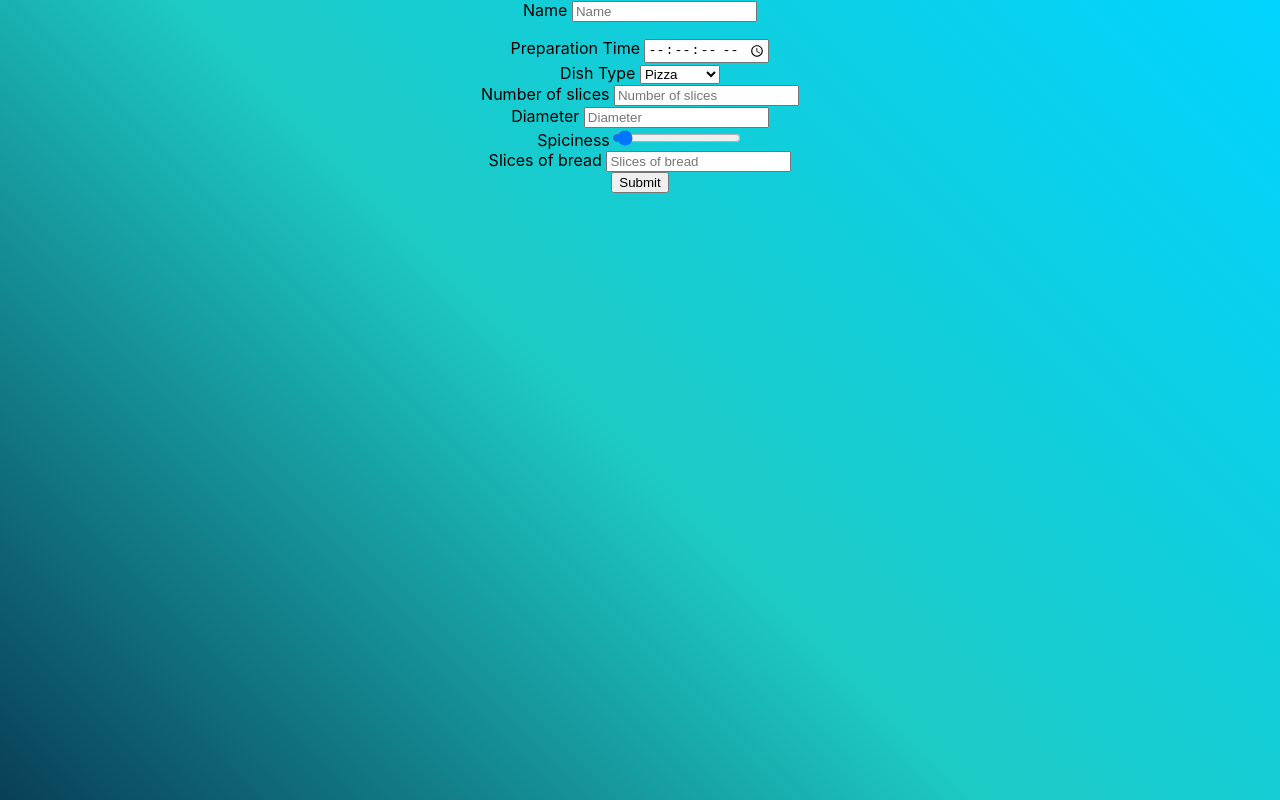
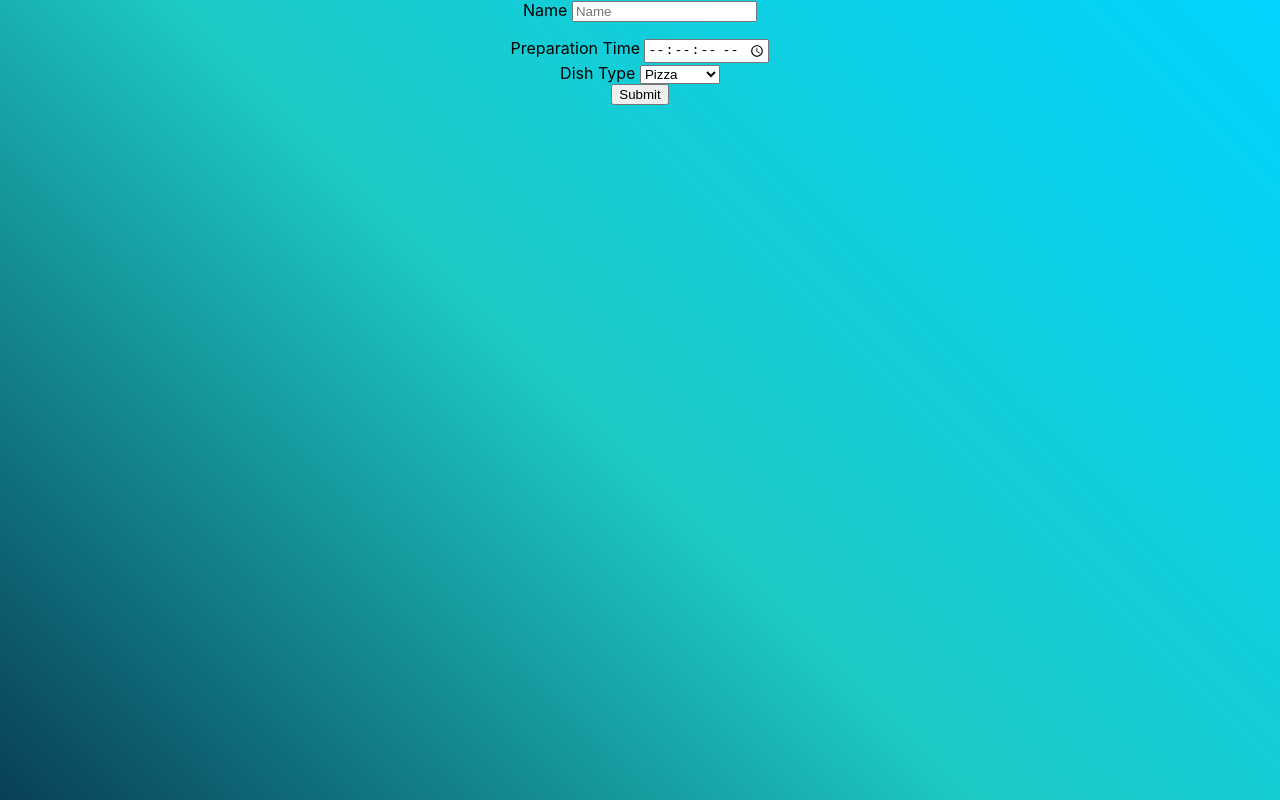
Before and after one commit to Novacci/food-form, a React (Create React App) app: page / in a window 1280 px wide. Built offline with nearby package versions, Linux system fonts and the light colour scheme.

Commit message:
Added conditional rendering of inputs

```diff
--- a/src/Form/Form.tsx
+++ b/src/Form/Form.tsx
@@ -1,6 +1,5 @@
 import './Form.scss';
 import { useForm } from 'react-hook-form';
-import { useState } from 'react';
 import Card from '../Card/Card';
 
 type FormData = {
@@ -19,8 +18,6 @@
 }
 
 const Form = () => {
-  const [selectedOption, setSelectedOption] = useState(undefined);
-
   const {
     register,
     handleSubmit,
@@ -40,9 +37,6 @@
 
   console.log(errors);
 
-  //   const selectOptionHandler = (event) => {
-  //     setSelectedOption(event.target.value);
-  //   };
   const watchSelectedOption = watch('type');
   console.log(watchSelectedOption);
 
@@ -93,6 +87,9 @@
             <option value="Sandwich">Sandwich</option>
           </select>
         </div>
+
+        {watchSelectedOption === DishType.Pizza && (
+          <>
             <div>
               <label htmlFor="numberOfSlices">Number of slices </label>
               <input
@@ -106,7 +103,6 @@
                 })}
               />
             </div>
-
             <div>
               <label htmlFor="diameter">Diameter </label>
               <input
@@ -116,6 +112,9 @@
                 {...register('diameter', { required: true, max: 60, min: 0 })}
               />
             </div>
+          </>
+        )}
+        {watchSelectedOption === DishType.Soup && (
           <div>
             <label htmlFor="spiciness">Spiciness</label>
             <input
@@ -125,6 +124,8 @@
               {...register('spiciness', { required: true, max: 10, min: 1 })}
             />
           </div>
+        )}
+        {watchSelectedOption === DishType.Sandwich && (
           <div>
             <label htmlFor="slicesOfBread">Slices of bread </label>
             <input
@@ -134,6 +135,8 @@
               {...register('slicesOfBread', { max: 10, min: 1 })}
             />
           </div>
+        )}
+
         <input type="submit" />
       </form>
     </Card>
```
Lines whose indentation alone changed are shown as unchanged.
